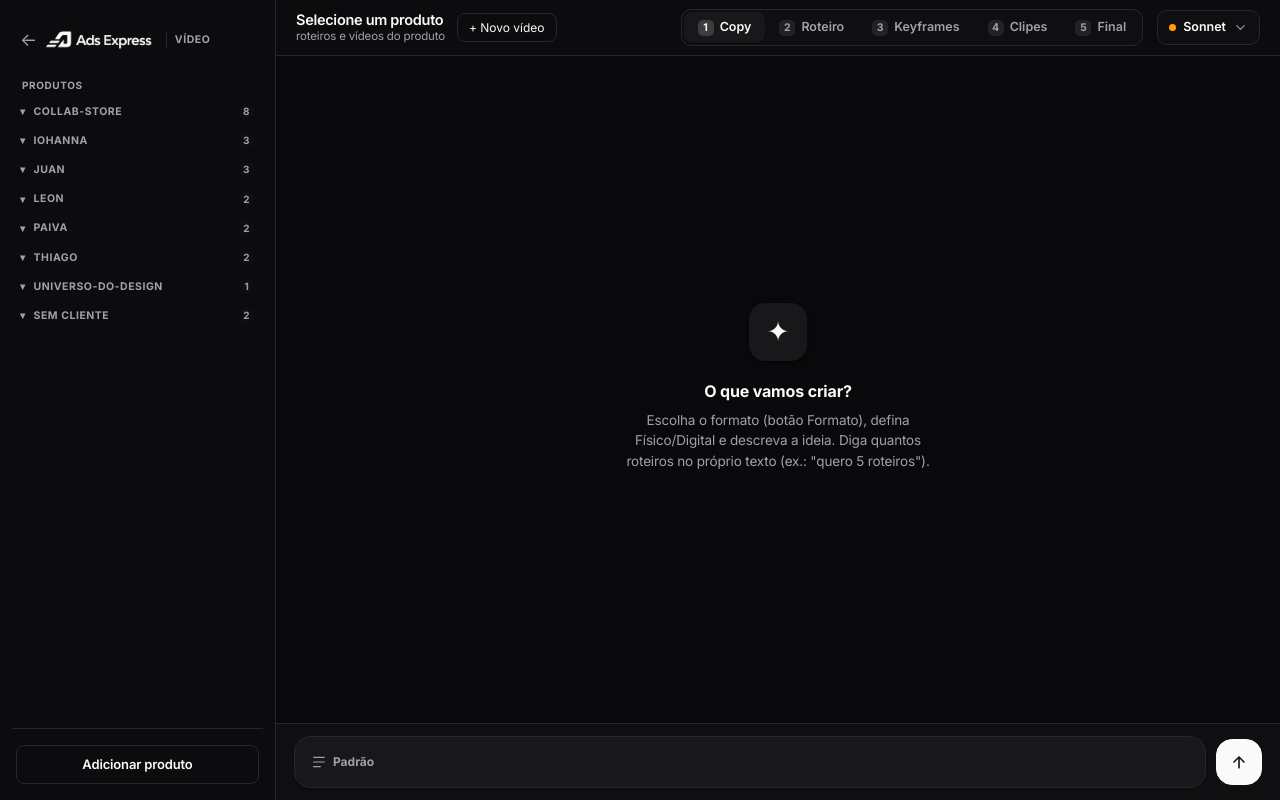
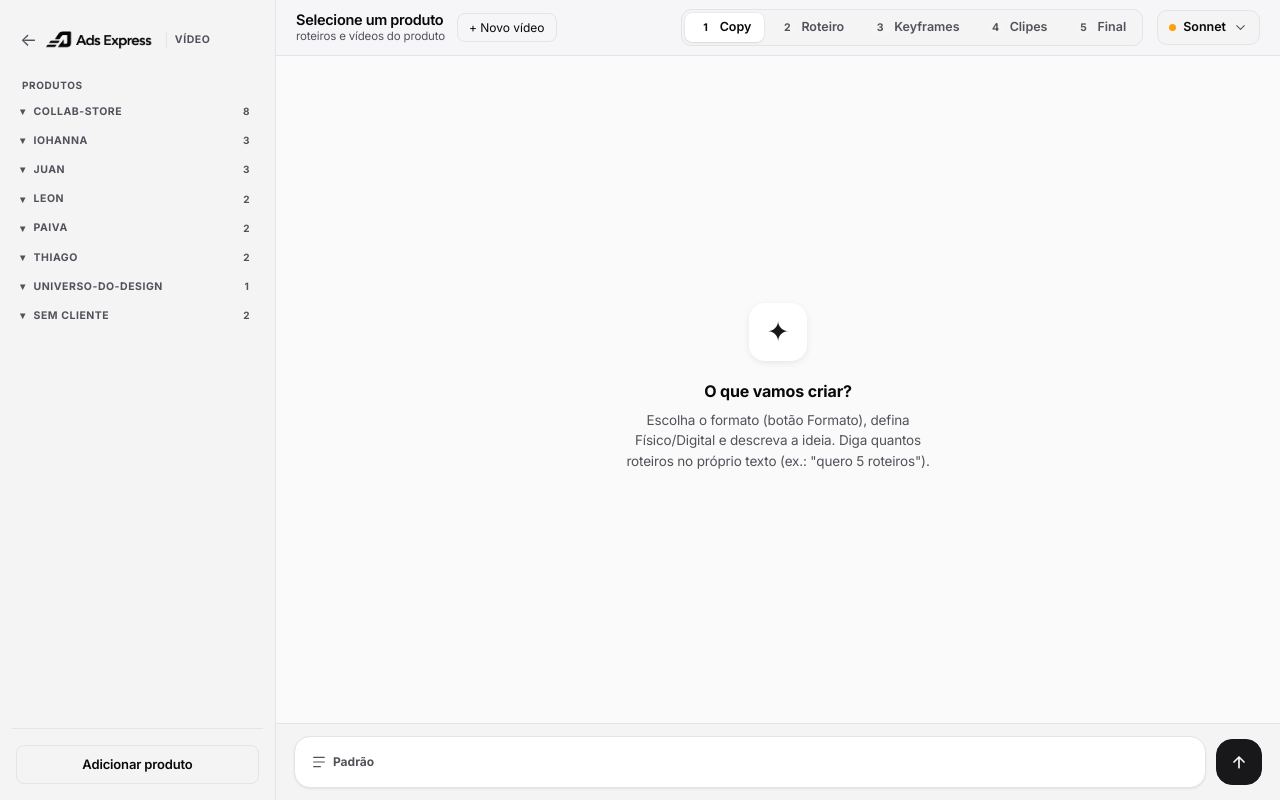
Before and after one commit to leonvieiradesignergrafico-dot/criativos-express, a Flask app: page /ugc in a window 1280 px wide. Run offline with Flask 3, Linux system fonts and the light colour scheme; some libraries are stand-ins or nearby versions.

Commit message:
Tema global: escolha da tela inicial vale em estaticos e video
Antes o toggle so existia na landing; as telas /imagem e /ugc seguiam o SO. Agora:
- style.css: media (prefers-color-scheme) convertido pra :root[data-theme=...] (6 blocos).
- ugc.css (era dark-only): adicionado tema claro (superficies de chrome; midia segue dark).
- index.html/ugc.html: script no head aplica localStorage 'adsexpress-theme' antes do
  paint (sem flash) e segue o SO quando nao ha escolha. Bump de versao do CSS.
Verificado no navegador: claro e escuro OK nas duas telas.

Co-Authored-By: Claude Opus 4.8 (1M context) <noreply@anthropic.com>
Claude-Session: https://claude.ai/code/session_017D1n44hFLvj34iqWw8S49A

```diff
--- a/app/static/ugc.css
+++ b/app/static/ugc.css
@@ -893,3 +893,38 @@ body {
   .tl-track { height: 72px; }
   .tl-vid-head { flex-wrap: wrap; }
 }
+
+/* ============================================================================
+   TEMA CLARO — aplicado quando o usuário escolhe "claro" na tela inicial
+   (data-theme="light"). O UGC é escuro por padrão; aqui invertemos só as
+   SUPERFÍCIES de chrome (fundos/painéis/texto/bordas). Mídia e players de vídeo
+   seguem em fundo escuro DE PROPÓSITO (vídeo renderiza melhor no preto).
+   Fica por último → vence por ordem; :root[data-theme] vence por especificidade.
+   ============================================================================ */
+:root[data-theme="light"] {
+  --bg: #fafafa;
+  --painel: #ffffff;
+  --painel2: #f4f4f5;
+  --borda: #e4e4e7;
+  --texto: #09090b;
+  --texto2: #52525b;
+  --azul: #18181b;              /* primário escuro sobre claro (neutro) */
+  --verde: #16a34a;
+  --laranja: #d97706;
+  --vermelho: #dc2626;
+  --shadow-1: 0 1px 2px 0 rgba(9, 9, 11, .08);
+  --shadow-2: 0 2px 8px -2px rgba(9, 9, 11, .12);
+  --ring: 0 0 0 3px rgba(9, 9, 11, .14);
+}
+:root[data-theme="light"] body { background: #fafafa; }
+:root[data-theme="light"] .sidebar { background: #f4f4f5; }
+:root[data-theme="light"] .topbar { background: #f6f6f8; }
+:root[data-theme="light"] .msg.usuario { background: #e9e9ef; color: #09090b; }
+:root[data-theme="light"] .msg.pensando { background: rgba(0, 0, 0, .04); }
+:root[data-theme="light"] .produtos .produto-item.ativo { background: rgba(0, 0, 0, .06); color: var(--texto); }
+:root[data-theme="light"] .roteiro-opcao:hover,
+:root[data-theme="light"] .roteiro-opcao.selecionado { background: rgba(0, 0, 0, .04); }
+:root[data-theme="light"] .btn.primary { color: #fafafa; }          /* texto claro sobre primário escuro */
+:root[data-theme="light"] .btn.primary:hover { background: #2c2c2e; }
+/* logo é arte branca → inverte pra preto no claro (igual à página estática) */
+:root[data-theme="light"] .brand-wordmark { filter: invert(1); }
--- a/app/templates/ugc.html
+++ b/app/templates/ugc.html
@@ -3,11 +3,26 @@
 <head>
 <meta charset="UTF-8">
 <meta name="viewport" content="width=device-width, initial-scale=1.0">
+<script>
+  // Tema: aplica a MESMA escolha da tela inicial (localStorage 'adsexpress-theme').
+  // Sem escolha, segue o sistema. Roda antes do CSS; o ugc.css usa :root[data-theme=...].
+  (function(){ try {
+    var K = "adsexpress-theme", t = localStorage.getItem(K);
+    if (t !== "dark" && t !== "light")
+      t = matchMedia("(prefers-color-scheme: dark)").matches ? "dark" : "light";
+    document.documentElement.setAttribute("data-theme", t);
+    if (!localStorage.getItem(K) && window.matchMedia)
+      matchMedia("(prefers-color-scheme: dark)").addEventListener("change", function(e){
+        if (!localStorage.getItem(K))
+          document.documentElement.setAttribute("data-theme", e.matches ? "dark" : "light");
+      });
+  } catch(e){} })();
+</script>
 <title>Ads Express — Vídeo</title>
 <link rel="preconnect" href="https://fonts.googleapis.com">
 <link rel="preconnect" href="https://fonts.gstatic.com" crossorigin>
 <link rel="stylesheet" href="https://fonts.googleapis.com/css2?family=Inter:wght@400;500;600;700&family=Geist+Mono:wght@400;500&display=swap">
-<link rel="stylesheet" href="/static/ugc.css?v=20260818-v20">
+<link rel="stylesheet" href="/static/ugc.css?v=20260822-theme">
 </head>
 <body>
 <div class="app">
```
Also changed, not shown: app/static/style.css (+6 -12 lines), app/templates/index.html (+17 -1 lines).
